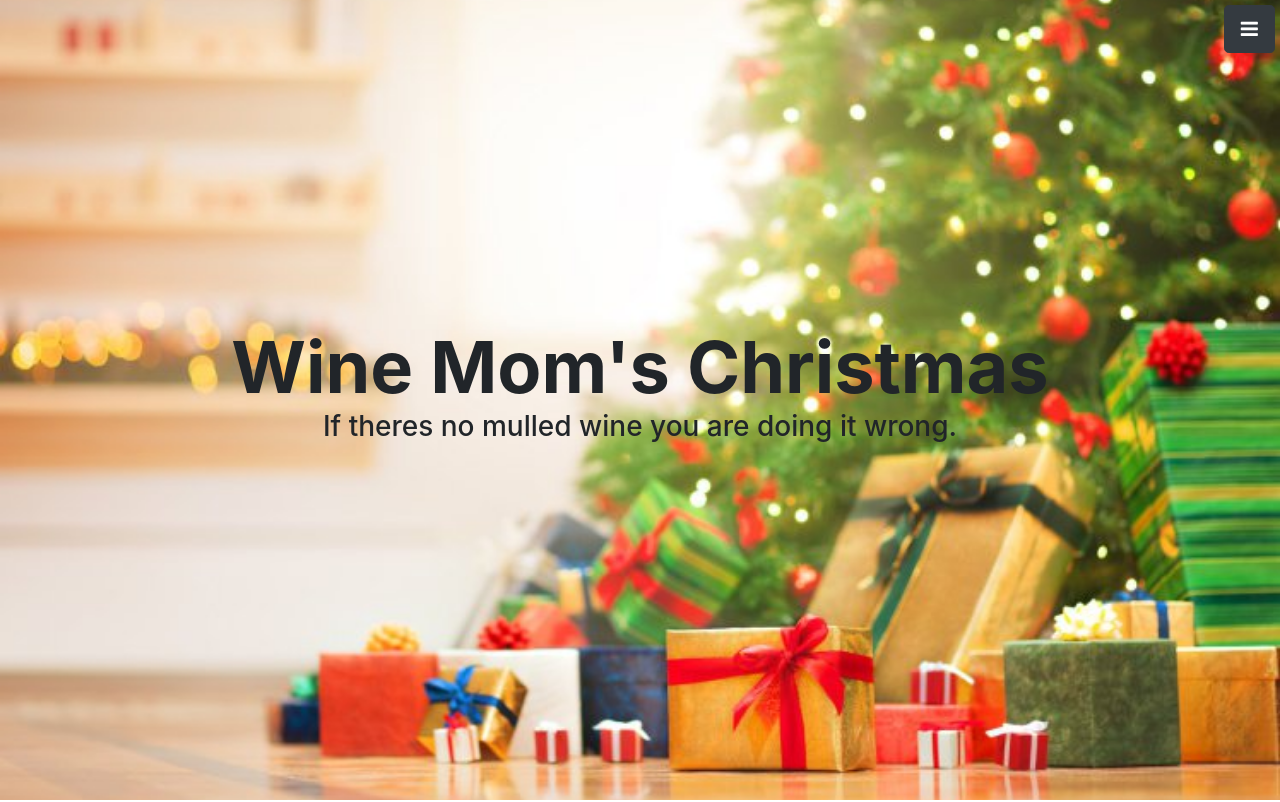
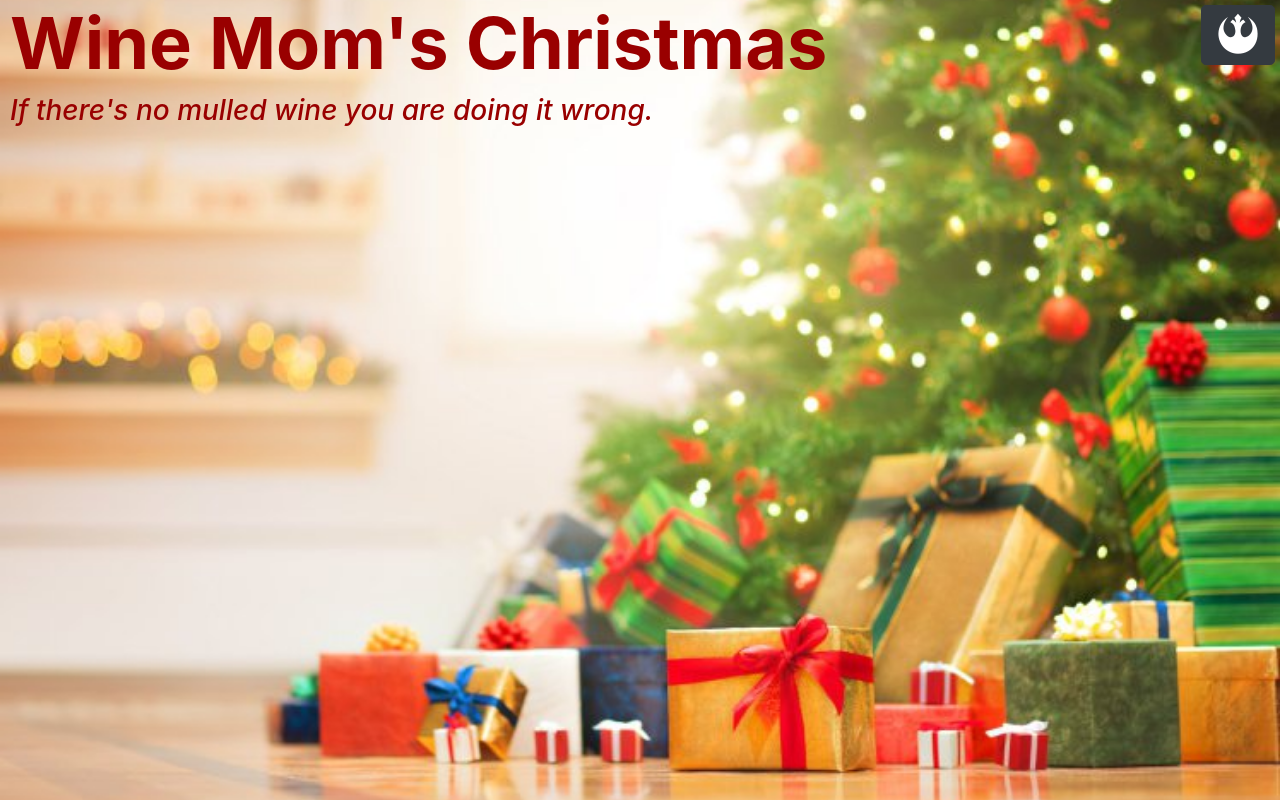
Before and after one commit to erinsussmann/UHacktry2, a website with bundled scripts: page startbootstrap-stylish-portfolio-gh-pages/index.html in a window 1280 px wide. Shown: the top 802 px of the page. Built offline with nearby package versions, Linux system fonts and the light colour scheme.

Commit message:
fonts stuff

```diff
--- a/startbootstrap-stylish-portfolio-gh-pages/css/stylish-portfolio.css
+++ b/startbootstrap-stylish-portfolio-gh-pages/css/stylish-portfolio.css
@@ -21,13 +21,20 @@ body {
   vertical-align: middle;
 }
 
-.text-vertical-center h1 {
+.text-vertical-left h1 {
   font-size: 4.5em;
   font-weight: 700;
-  margin: 0;
+  margin-left: 10px;
   padding: 0;
 }
-
+.text-vertical-left h3 {
+  font-style: oblique;
+  margin-left: 10px;
+}
+/* title*/
+.header {
+  color: #990000;
+}
 
 /* Custom Button Styles */
 
--- a/startbootstrap-stylish-portfolio-gh-pages/index.html
+++ b/startbootstrap-stylish-portfolio-gh-pages/index.html
@@ -8,7 +8,7 @@
     <meta name="description" content="">
     <meta name="author" content="">
 
-    <title> Wine Moms Secret Santa</title>
+    <title class="title"> Wine Mom's Secret Santa</title>
 
     <!-- Bootstrap Core CSS -->
     <link href="vendor/bootstrap/css/bootstrap.min.css" rel="stylesheet">
@@ -25,12 +25,12 @@
   <body>
     <!-- Navigation -->
     <a id="menu-toggle" href="#" class="btn btn-dark btn-lg toggle">
-      <i class="fa fa-bars"></i>
+      <i class="fa fa-rebel fa-2x"></i>
     </a>
     <nav id="sidebar-wrapper">
       <ul class="sidebar-nav">
-        <a id="menu-close" href="#" class="btn btn-light btn-lg pull-right toggle">
-          <i class="fa fa-times"></i>
+        <a id="menu-close" href="#" class="btn pull-right toggle"> <!--btn-light btn-lg pull-right toggle-->
+          <i class="fa fa-empire fa-2x"></i>
         </a>
         <li class="sidebar-brand">
           <a class="js-scroll-trigger" href="#top">Wine Moms Christmas</a>
@@ -49,9 +49,9 @@
 
     <!-- Header -->
     <header class="header" id="top">
-      <div class="text-vertical-center">
-        <h1> Wine Mom's Christmas</h1>
-        <h3>If theres no mulled wine you are doing it wrong.</h3>
+      <div class="text-vertical-left">
+        <h1>Wine Mom's Christmas</h1>
+        <h3>If there's no mulled wine you are doing it wrong.</h3>
         <br>
 
     </header>
```
